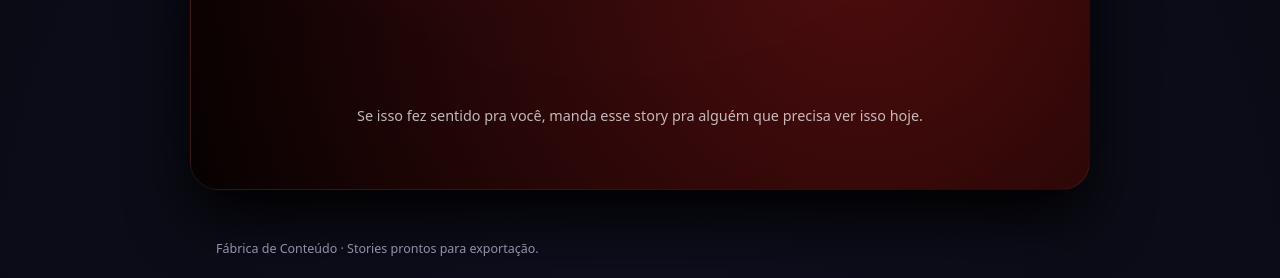
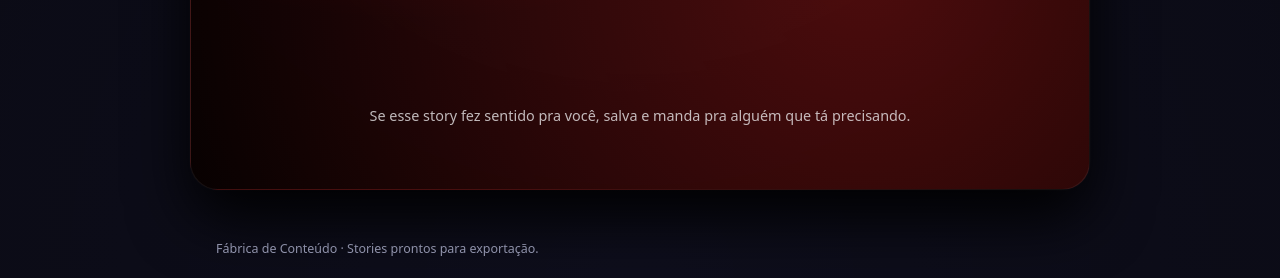
Before and after one commit to mbritodowglas-collab/fabrica-conteudo, a Jekyll site: the page built from content/stories/modelo-dois.md, in a window 1280 px wide and 900 px high, scrolled down 2875 px. Shown: the part 619-897 px from the top of the window. Built offline with Jekyll 4.4.1, drawn with Linux system fonts in a browser that asks for light colours.

Commit message:
Update stories.html

```diff
--- a/_layouts/stories.html
+++ b/_layouts/stories.html
@@ -9,7 +9,7 @@
   <link rel="stylesheet" href="{{ '/assets/css/style.css' | relative_url }}">
 </head>
 
-<body class="fc-body fc-body--stories">
+<body class="fc-body fc-body--carrossel">
 
 <header class="fc-topbar">
   <a class="fc-topbar__back" href="{{ '/' | relative_url }}">← Fábrica de Conteúdo</a>
@@ -34,7 +34,7 @@
 {%- endif -%}
 {%- assign iniciais = p1 | append: p2 -%}
 
-<main class="fc-main fc-main--stories">
+<main class="fc-main fc-main--carrossel">
 
   <section class="fc-hero">
     <div class="fc-hero__tag">PIPELINE MD → PÁGINA → ARTE</div>
@@ -121,7 +121,7 @@
 
         <!-- CTA suave de engajamento -->
         <div class="fc-slide__engage" style="margin-top: 1.5rem; text-align: center; opacity: 0.75; font-size: 0.9rem;">
-          Se isso fez sentido pra você, manda esse story pra alguém que precisa ver isso hoje.
+          Se esse story fez sentido pra você, salva e manda pra alguém que tá precisando.
         </div>
         {% endif %}
 
```
Also changed, not shown: other parts of _layouts/stories.html (+1 -1 lines).
